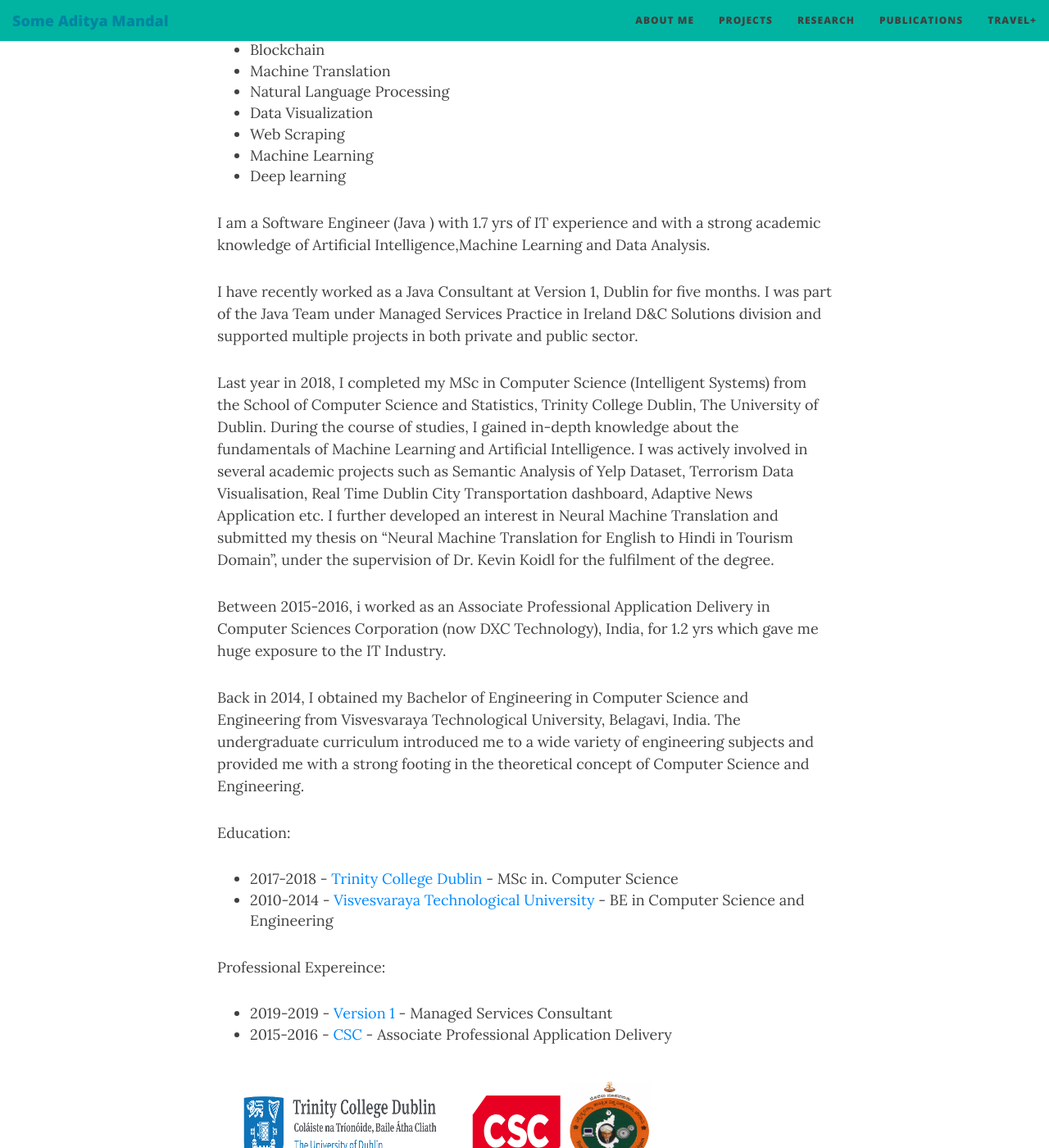
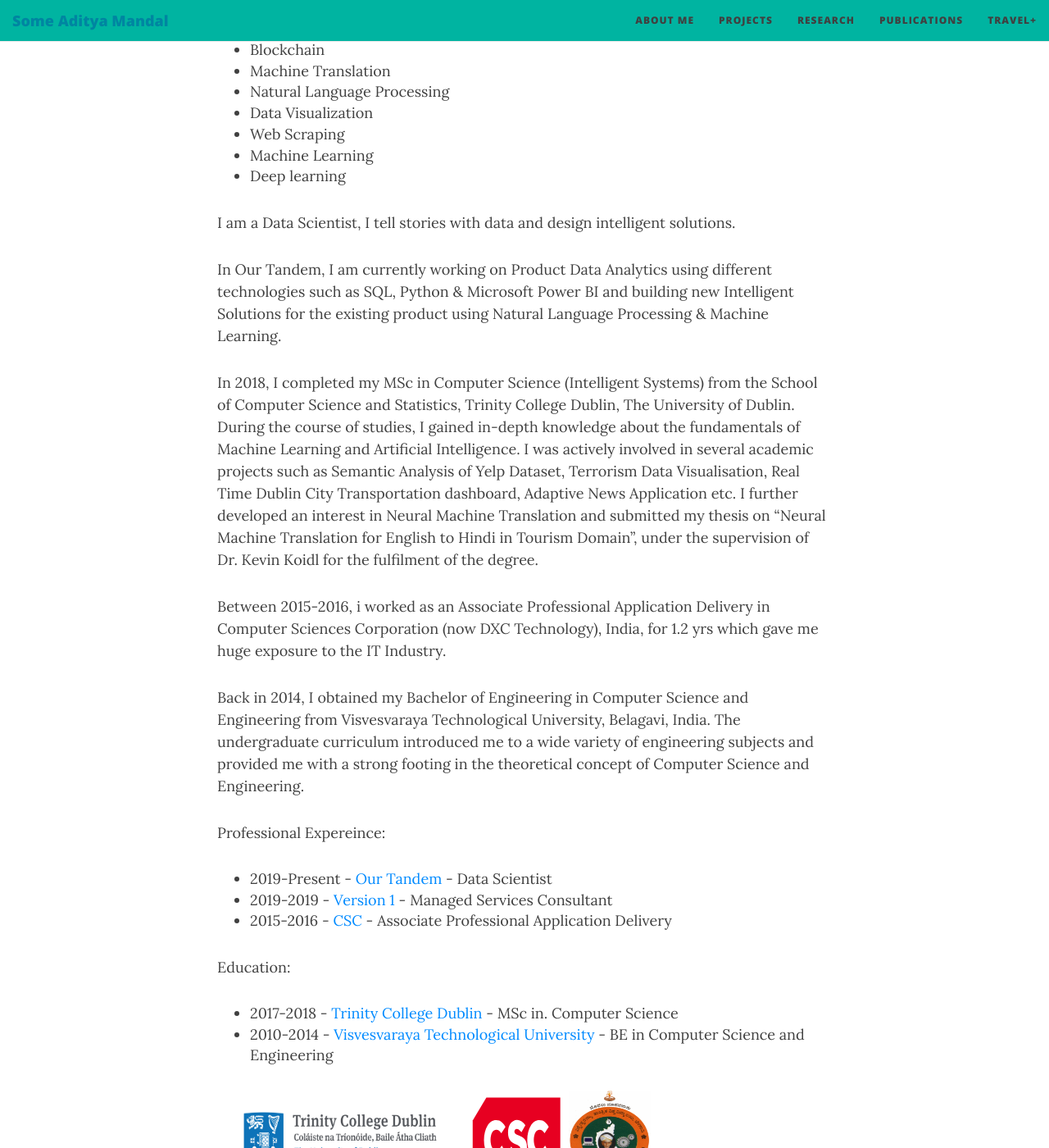
Before and after one commit to someaditya/someaditya.github.io, a Jekyll site: the page built from aboutme.md, in a window 1280 px wide and 1400 px high, scrolled down 287 px. Shown: the whole window at 82% size. Built offline with Jekyll 4.4.1, drawn with Linux system fonts in a browser that asks for light colours; nearby versions of some CDN libraries.

Commit message:
Update aboutme.md

```diff
--- a/aboutme.md
+++ b/aboutme.md
@@ -14,16 +14,21 @@ My name is Some Aditya Mandal. I am interested the following topics:
 - Deep learning
 
 
+I am a Data Scientist, I tell stories with data and design intelligent solutions.
 
-I am a Software Engineer (Java ) with 1.7 yrs of IT experience and with a strong academic knowledge of Artificial Intelligence,Machine Learning and Data Analysis.
+In Our Tandem, I am currently working on Product Data Analytics using different technologies such as SQL, Python & Microsoft Power BI and building new Intelligent Solutions for the existing product using Natural Language Processing & Machine Learning.
 
-I have recently worked as a Java Consultant at Version 1, Dublin for five months. I was part of the Java Team under Managed Services Practice in Ireland D&C Solutions division and supported multiple projects in both private and public sector.
-
-Last year in 2018, I completed my MSc in Computer Science (Intelligent Systems) from the School of Computer Science and Statistics, Trinity College Dublin, The University of Dublin. During the course of studies, I gained in-depth knowledge about the fundamentals of Machine Learning and Artificial Intelligence. I was actively involved in several academic projects such as Semantic Analysis of Yelp Dataset, Terrorism Data Visualisation, Real Time Dublin City Transportation dashboard, Adaptive News Application etc. I further developed an interest in Neural Machine Translation and submitted my thesis on "Neural Machine Translation for English to Hindi in Tourism Domain", under the supervision of Dr. Kevin Koidl for the fulfilment of the degree.
+In 2018, I completed my MSc in Computer Science (Intelligent Systems) from the School of Computer Science and Statistics, Trinity College Dublin, The University of Dublin. During the course of studies, I gained in-depth knowledge about the fundamentals of Machine Learning and Artificial Intelligence. I was actively involved in several academic projects such as Semantic Analysis of Yelp Dataset, Terrorism Data Visualisation, Real Time Dublin City Transportation dashboard, Adaptive News Application etc. I further developed an interest in Neural Machine Translation and submitted my thesis on "Neural Machine Translation for English to Hindi in Tourism Domain", under the supervision of Dr. Kevin Koidl for the fulfilment of the degree.
 
 Between 2015-2016, i worked as an Associate Professional Application Delivery in Computer Sciences Corporation (now DXC Technology), India, for 1.2 yrs which gave me huge exposure to the IT Industry.
 
 Back in 2014, I obtained my Bachelor of Engineering in Computer Science and Engineering from Visvesvaraya Technological University, Belagavi, India. The undergraduate curriculum introduced me to a wide variety of engineering subjects and provided me with a strong footing in the theoretical concept of Computer Science and Engineering.
+
+Professional Expereince:
+
+- 2019-Present - [Our Tandem](https://www.ourtandem.com/) - Data Scientist
+- 2019-2019 - [Version 1](https://www.version1.com/) - Managed Services Consultant
+- 2015-2016 - [CSC](http://www.dxc.technology/) - Associate Professional Application Delivery
 
 
 Education:
@@ -31,14 +36,11 @@ Education:
 - 2017-2018	-  [Trinity College Dublin](https://scss.tcd.ie/) - MSc in. Computer Science
 - 2010-2014 - [Visvesvaraya Technological University](https://vtu.ac.in/) - BE in Computer Science and Engineering
 
-Professional Expereince:
-
-- 2019-2019 - [Version 1](https://www.version1.com/) - Managed Services Consultant
-- 2015-2016 - [CSC](http://www.dxc.technology/) - Associate Professional Application Delivery
 
 
-<img src="img\trinity.jpg" alt="drawing" width="300" height="150"/>
-<img src="img\CSC_Logo.svg" alt="drawing" width="120" height="100"/>
+
+<img src="img\trinity.jpg" alt="drawing" width="300" height="120"/>
+<img src="img\CSC_Logo.svg" alt="drawing" width="120" height="120"/>
 <img src="img\VTU-logo.png" alt="drawing" width="100" height="120"/>
 
 <a href="img/Some_DataScientist_CV.pdf" download>Click here to Download</a> my Curriculum Vitae.
```
